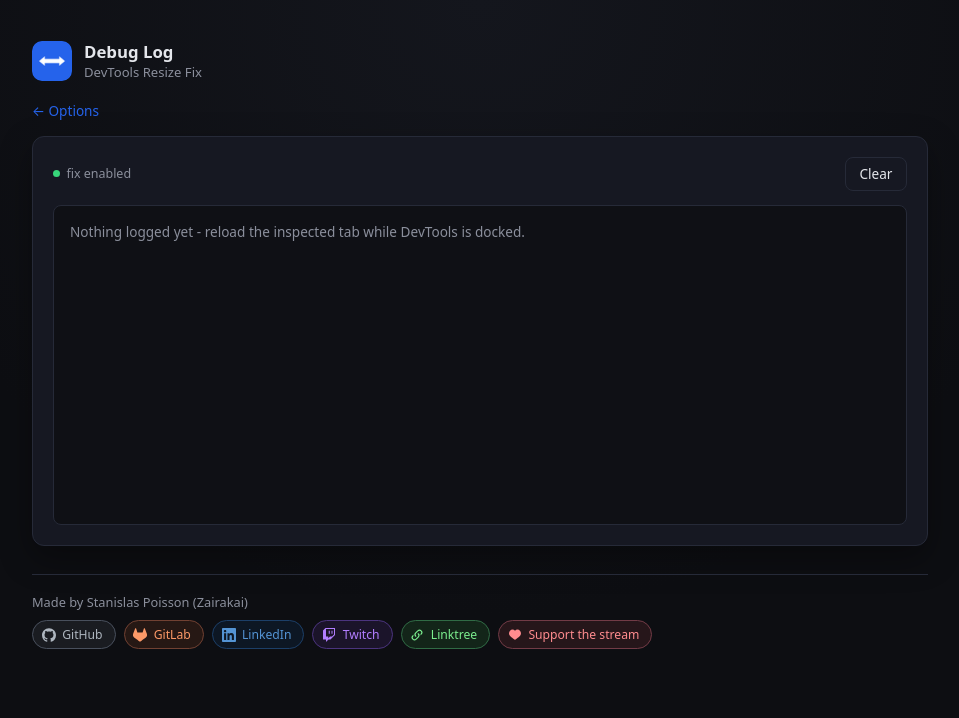
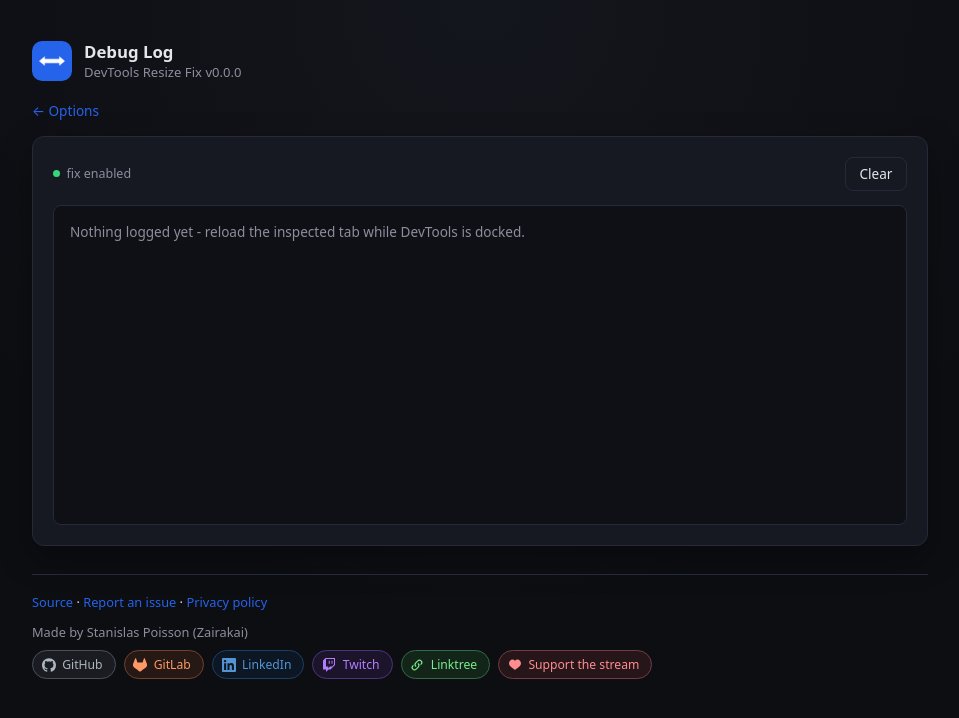
Before and after one commit to Stanislas-Poisson/devtools-resize-fix, a browser extension: page debug.html in a window 1280 px wide. Shown: the whole page, without its empty margins (160-1119 px from the left). Drawn offline with Linux system fonts and the light colour scheme.

Commit message:
feat(ui): #33 show the version and the links on the options and debug pages

```diff
--- a/debug.html
+++ b/debug.html
@@ -161,6 +161,17 @@
         color: var(--muted);
         margin: 0 0 0.6rem;
       }
+      footer .links {
+        font-size: 0.8rem;
+        margin: 0 0 0.75rem;
+      }
+      footer .links a {
+        color: var(--accent);
+        text-decoration: none;
+      }
+      footer .links a:hover {
+        text-decoration: underline;
+      }
       .pills {
         display: flex;
         flex-wrap: wrap;
@@ -200,7 +211,7 @@
         <img src="icons/icon48.png" alt="" />
         <div>
           <h1>Debug Log</h1>
-          <p>DevTools Resize Fix</p>
+          <p>DevTools Resize Fix <span id="version"></span></p>
         </div>
       </div>
 
@@ -215,6 +226,13 @@
       </div>
 
       <footer>
+        <p class="links">
+          <a href="https://github.com/Stanislas-Poisson/devtools-resize-fix" target="_blank" rel="noopener">Source</a>
+          &middot;
+          <a href="https://github.com/Stanislas-Poisson/devtools-resize-fix/issues" target="_blank" rel="noopener">Report an issue</a>
+          &middot;
+          <a href="https://github.com/Stanislas-Poisson/devtools-resize-fix/blob/main/PRIVACY.md" target="_blank" rel="noopener">Privacy policy</a>
+        </p>
         <p class="made-by">Made by Stanislas Poisson (Zairakai)</p>
         <div class="pills">
           <a style="--pill:#8b96a3" href="https://github.com/Stanislas-Poisson" target="_blank" rel="noopener">
--- a/debug.js
+++ b/debug.js
@@ -35,3 +35,6 @@ chrome.storage.onChanged.addListener((changes, area) => {
 document.getElementById("clear").addEventListener("click", () => {
   chrome.storage.local.set({ debugLog: [] });
 });
+
+// The version in the header is the one of the manifest, so it tells which build is installed.
+document.getElementById("version").textContent = "v" + chrome.runtime.getManifest().version;
--- a/options.js
+++ b/options.js
@@ -35,4 +35,7 @@ document.getElementById("reset").addEventListener("click", () => {
   chrome.storage.local.set(DEFAULT_SETTINGS, load);
 });
 
+// The version in the header is the one of the manifest, so it tells which build is installed.
+document.getElementById("version").textContent = "v" + chrome.runtime.getManifest().version;
+
 load();
```
Also changed, not shown: options.html (+19 -1 lines), tests/e2e/extension.test.mjs (+19 -0 lines), CHANGELOG.md.
